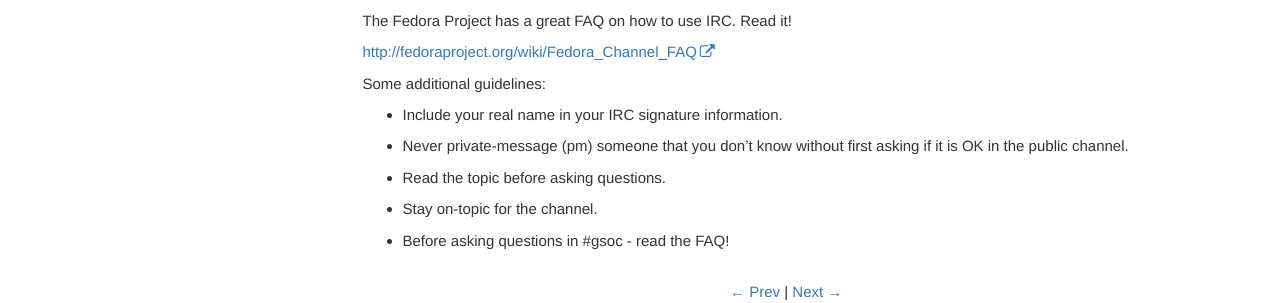
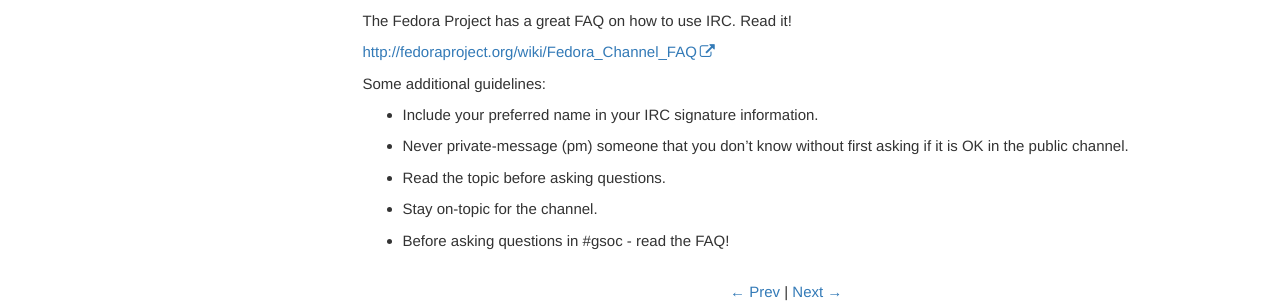
Before and after one commit to google/gsocguides, a Jekyll site: the page built from pages/student/11-communication_best_practices.md, in a window 1280 px wide. Shown: the part 1536-1839 px from the top of the page. Built offline with Jekyll 4.4.1, drawn with Linux system fonts in a browser that asks for light colours.

Commit message:
Update 11-communication_best_practices.md
one slight term update

```diff
--- a/pages/student/11-communication_best_practices.md
+++ b/pages/student/11-communication_best_practices.md
@@ -49,7 +49,7 @@ The Fedora Project has a great FAQ on how to use IRC. Read it!
 
 Some additional guidelines:
 
-* Include your real name in your IRC signature information.
+* Include your preferred name in your IRC signature information.
 * Never private-message (pm) someone that you don't know without first asking if it is OK in the public channel.
 * Read the topic before asking questions.
 * Stay on-topic for the channel.
```
